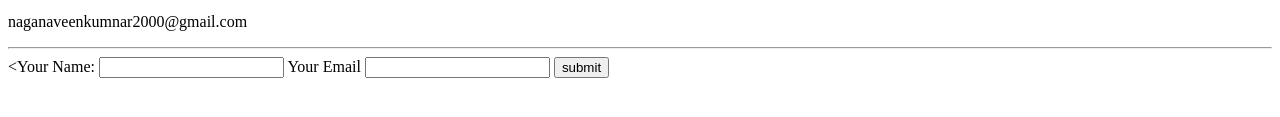
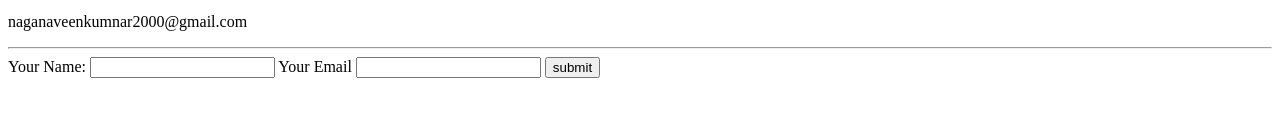
Before and after one commit to NagaNaveenKumar/NSN, a plain HTML site: page contact.html in a window 1280 px wide. Shown: the part 159-276 px from the top of the page. Drawn offline with Linux system fonts and the light colour scheme.

Commit message:
update contact.html

```diff
--- a/contact.html
+++ b/contact.html
@@ -15,7 +15,7 @@
         </p>
 <hr />
 <form  action="mailto:naganaveenkumnar2000@gmail.com" method="post" enctype="text/plain">
-  <<label>Your Name:</label>
+  <label>Your Name:</label>
   <input type="text" name="Your Name" value="">
   <label>Your Email</label>
   <input type="email" name="Your Email" value="">
```
